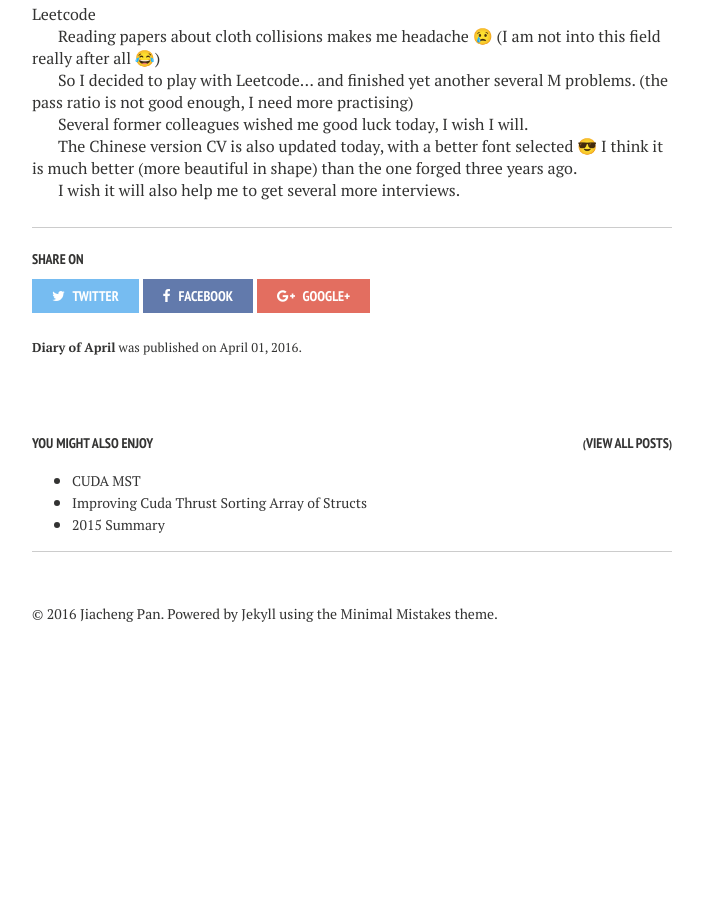
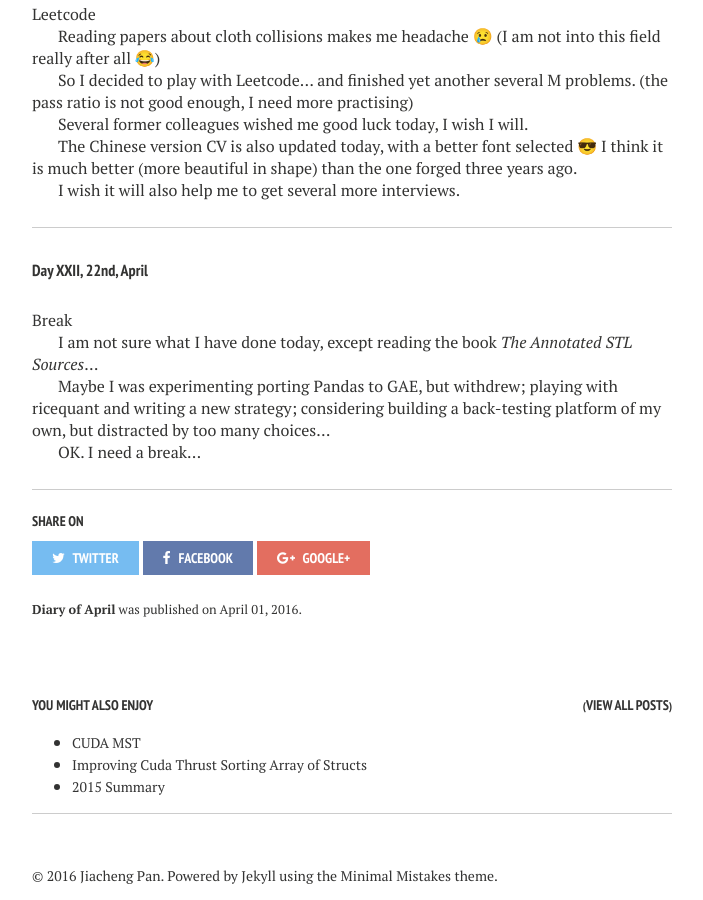
Before and after one commit to jiachengpan/jiachengpan.github.io, a Jekyll site: the page built from _posts/2016-04-01-diary-of-jobless.markdown, in a window 1280 px wide and 900 px high, scrolled down 11843 px. Shown: the whole window, without its empty margins (288-991 px from the left). Built offline with Jekyll 4.4.1, drawn with Linux system fonts in a browser that asks for light colours; emoji names are drawn with the system emoji font; before the commit the page ends 12515 px from its top, so only the background shows below that.

Commit message:
22nd april

```diff
--- a/_posts/2016-04-01-diary-of-jobless.markdown
+++ b/_posts/2016-04-01-diary-of-jobless.markdown
@@ -469,3 +469,15 @@ Several former colleagues wished me good luck today, I wish I will.
 The Chinese version CV is also updated today, with a better font selected :sunglasses: I think it is much better (more beautiful in shape) than the one forged three years ago.
 
 I wish it will also help me to get several more interviews.
+
+----------
+
+##### Day XXII, 22nd, April
+
+Break
+
+I am not sure what I have done today, except reading the book *The Annotated STL Sources*...
+
+Maybe I was experimenting porting Pandas to GAE, but withdrew; playing with ricequant and writing a new strategy; considering building a back-testing platform of my own, but distracted by too many choices...
+
+OK. I need a break...
```
